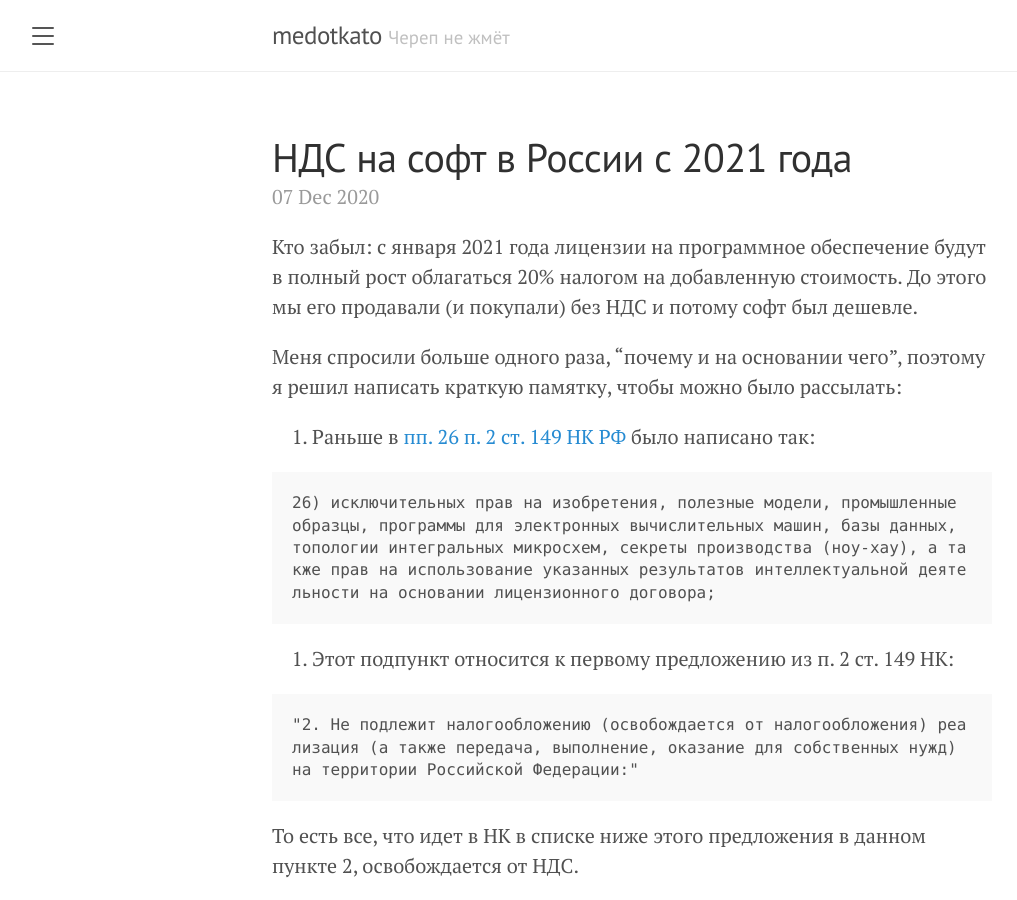
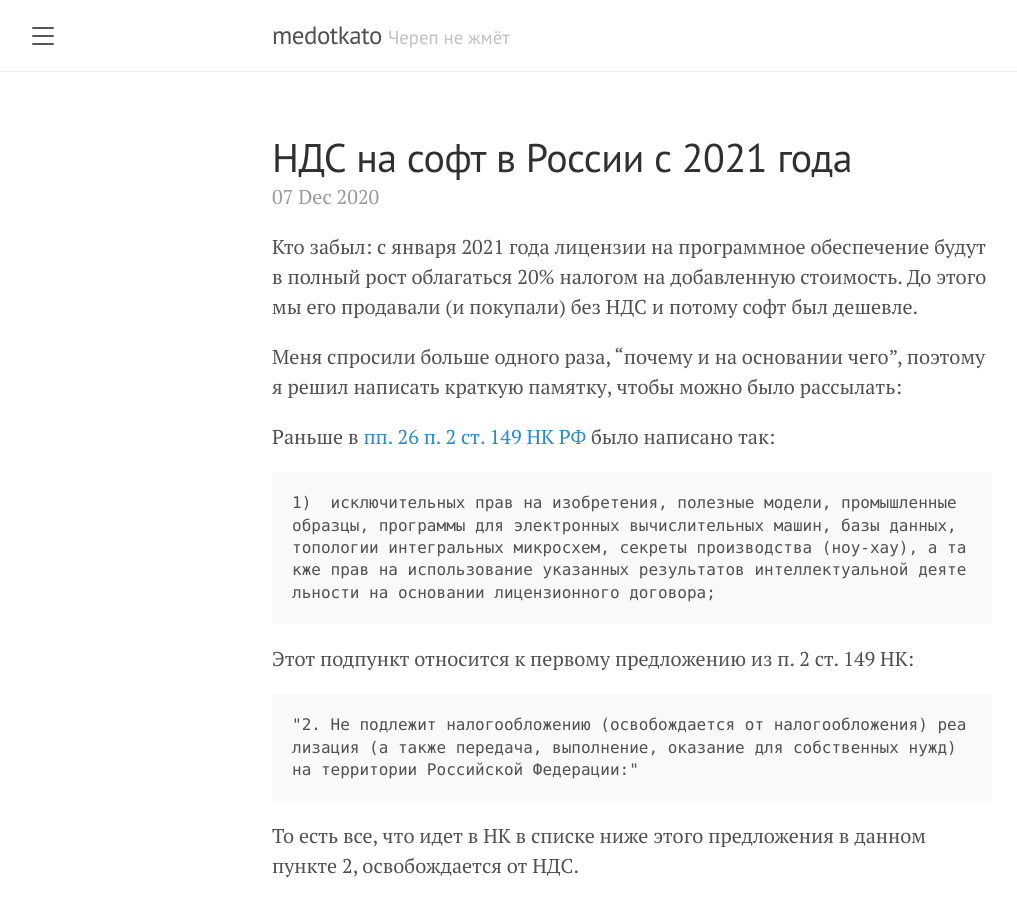
Before and after one commit to medotkato/medotkato.github.io, a Jekyll site: the page built from _posts/2020-12-07-VATSoftwareRussia.md, in a window 1280 px wide and 900 px high. Shown: the whole window, without its empty margins (8-1025 px from the left). Built offline with Jekyll 4.4.1, drawn with Linux system fonts in a browser that asks for light colours.

Commit message:
bugfix for VATSoftwareRussia post

````diff
--- a/_posts/2020-12-07-VATSoftwareRussia.md
+++ b/_posts/2020-12-07-VATSoftwareRussia.md
@@ -7,13 +7,13 @@ title: НДС на софт в России с 2021 года
 
 Меня спросили больше одного раза, "почему и на основании чего", поэтому я решил написать краткую памятку, чтобы можно было рассылать:
 
-1. Раньше в [пп. 26 п. 2 ст. 149 НК РФ](http://www.consultant.ru/document/cons_doc_LAW_28165/c8ebcedc9ddce9d959d6c520c3b0d602f71e8e12/#dst3508) было написано так:
+Раньше в [пп. 26 п. 2 ст. 149 НК РФ](http://www.consultant.ru/document/cons_doc_LAW_28165/c8ebcedc9ddce9d959d6c520c3b0d602f71e8e12/#dst3508) было написано так:
 
 ``` txt
-26) исключительных прав на изобретения, полезные модели, промышленные образцы, программы для электронных вычислительных машин, базы данных, топологии интегральных микросхем, секреты производства (ноу-хау), а также прав на использование указанных результатов интеллектуальной деятельности на основании лицензионного договора;
+1)  исключительных прав на изобретения, полезные модели, промышленные образцы, программы для электронных вычислительных машин, базы данных, топологии интегральных микросхем, секреты производства (ноу-хау), а также прав на использование указанных результатов интеллектуальной деятельности на основании лицензионного договора;
 ```
 
-2. Этот подпункт относится к первому предложению из п. 2 ст. 149 НК:
+Этот подпункт относится к первому предложению из п. 2 ст. 149 НК:
 
 ``` txt
 "2. Не подлежит налогообложению (освобождается от налогообложения) реализация (а также передача, выполнение, оказание для собственных нужд) на территории Российской Федерации:"
````
Also changed, not shown: other parts of _posts/2020-12-07-VATSoftwareRussia.md (+3 -3 lines).
